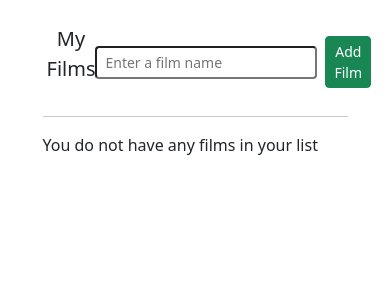
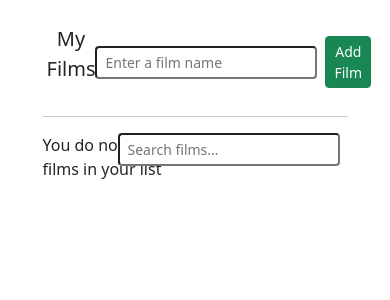
Before and after one commit to NguyenHoangNhatPhi/HTMX, a Django app: page /films/ in a window 390 px wide. Shown: the part 96-396 px from the top of the page. Run offline with Django 5.2, Linux system fonts and the light colour scheme; the visitor is signed in with stand-in values (Sample User, id 1); data that the repository does not hold is empty; some libraries are stand-ins or nearby versions.

Commit message:
Search film

```diff
--- a/films/templates/partials/film-list.html
+++ b/films/templates/partials/film-list.html
@@ -1,5 +1,15 @@
-{% if films %}
-<ul class="list-group col-4">
+<div class="d-flex justify-content-between">
+  <section class="col-6">
+    {% if messages %}
+    <ul class="messages" hx-get="{% url 'clear' %}" hx-trigger="load delay:3s">
+      {% for message in messages %}
+      <li {% if message.tags %} class="{{message.tags}}" {% endif %}>
+        {{message}}
+      </li>
+      {% endfor %}
+    </ul>
+    {% endif %} {% if films %}
+    <ul class="list-group">
       {% for film in films %}
       <li
         class="list-group-item d-flex justify-content-between align-items-center py-3"
@@ -20,3 +30,7 @@
     {% else %}
     <p>You do not have any films in your list</p>
     {% endif %}
+  </section>
+
+  <section class="col-4 offset-1">{% include "partials/search.html" %}</section>
+</div>
--- /dev/null
+++ b/films/templates/partials/search.html
@@ -0,0 +1,13 @@
+<div class="d-flex justify-content-end mb-4">
+  {% csrf_token %}
+  <input
+    type="text"
+    hx-post="{% url 'search-film' %}"
+    hx-target="#results"
+    hx-trigger="keyup changed delay:500ms"
+    name="search"
+    class="form-control-sm me-2"
+    placeholder="Search films..."
+  />
+</div>
+<div id="results"></div>
--- a/films/urls.py
+++ b/films/urls.py
@@ -7,6 +7,7 @@ urlpatterns = [
     path("", views.IndexView.as_view(), name="index"),
     path("index/", views.IndexView.as_view(), name="index"),
     path("login/", views.Login.as_view(), name="login"),
+    path("accounts/login/", views.Login.as_view(), name="accounts-login"),
     path("logout/", LogoutView.as_view(), name="logout"),
     path("register/", views.RegisterView.as_view(), name="register"),
     path("films/", views.FilmList.as_view(), name="film-list"),
@@ -16,6 +17,8 @@ htmx_urlpatterns = [
     path("check-username/", views.check_username, name="check-username"),
     path("add-film/", views.add_film, name="add-film"),
     path("delete-film/<int:pk>/", views.delete_film, name="delete-film"),
+    path("search-film/", views.search_film, name="search-film"),
+    path("clear/", views.clear, name="clear")
 ]
 
 urlpatterns += htmx_urlpatterns
--- a/films/views.py
+++ b/films/views.py
@@ -8,6 +8,10 @@ from django.contrib.auth import get_user_model
 from django.views.generic.list import ListView
 from django.http import HttpResponseRedirect
 from django.urls import reverse
+from django.contrib.auth.decorators import login_required
+from django.contrib.auth.mixins import LoginRequiredMixin
+from django.views.decorators.http import require_http_methods
+from django.contrib import messages
 
 from films.forms import RegisterForm
 from films.models import Film
@@ -32,7 +36,7 @@ class RegisterView(FormView):
         return super().form_valid(form)
 
 
-class FilmList(ListView):
+class FilmList(LoginRequiredMixin, ListView):
     template_name = "films.html"
     model = Film
     context_object_name = "films"
@@ -60,19 +64,24 @@ def check_username(request):
         )
 
 
+@login_required
 def add_film(request):
     name = request.POST.get("filmname")
+    try:
+        film = Film.objects.get_or_create(name=name)[0]
+        # add the film to the user's list
+        request.user.films.add(film)
 
-    film = Film.objects.create(name=name)
-
-    # add the film to the user's list
-    request.user.films.add(film)
-
-    # return template with all of the user's films
-    films = request.user.films.all()
-    return render(request, "partials/film-list.html", {"films": films})
+        # return template with all of the user's films
+        films = request.user.films.all()
+        messages.success(request, f"Added {name} to list of films")
+        return render(request, "partials/film-list.html", {"films": films})
+    except Exception as error:
+        print(error)
 
 
+@login_required
+@require_http_methods(["DELETE"])
 def delete_film(request, pk):
     # remove the film from the user's list
     request.user.films.remove(pk)
@@ -80,3 +89,19 @@ def delete_film(request, pk):
     # return the template fragment
     films = request.user.films.all()
     return render(request, "partials/film-list.html", {"films": films})
+
+
+@login_required
+def search_film(request):
+    search_text = request.POST.get("search")
+    userfilms = request.user.films.all().values_list("name", flat=True)
+
+    results = Film.objects.filter(name__icontains=search_text).exclude(
+        name__in=userfilms
+    )
+
+    return render(request, "partials/search-results.html", {"results": results})
+
+@login_required
+def clear(request):
+    return HttpResponse("")
```
Also changed, not shown: films/templates/films.html (+10 -6 lines), films/templates/partials/search-results.html (added, +22 -0 lines). Lines whose indentation alone changed are shown as unchanged.
